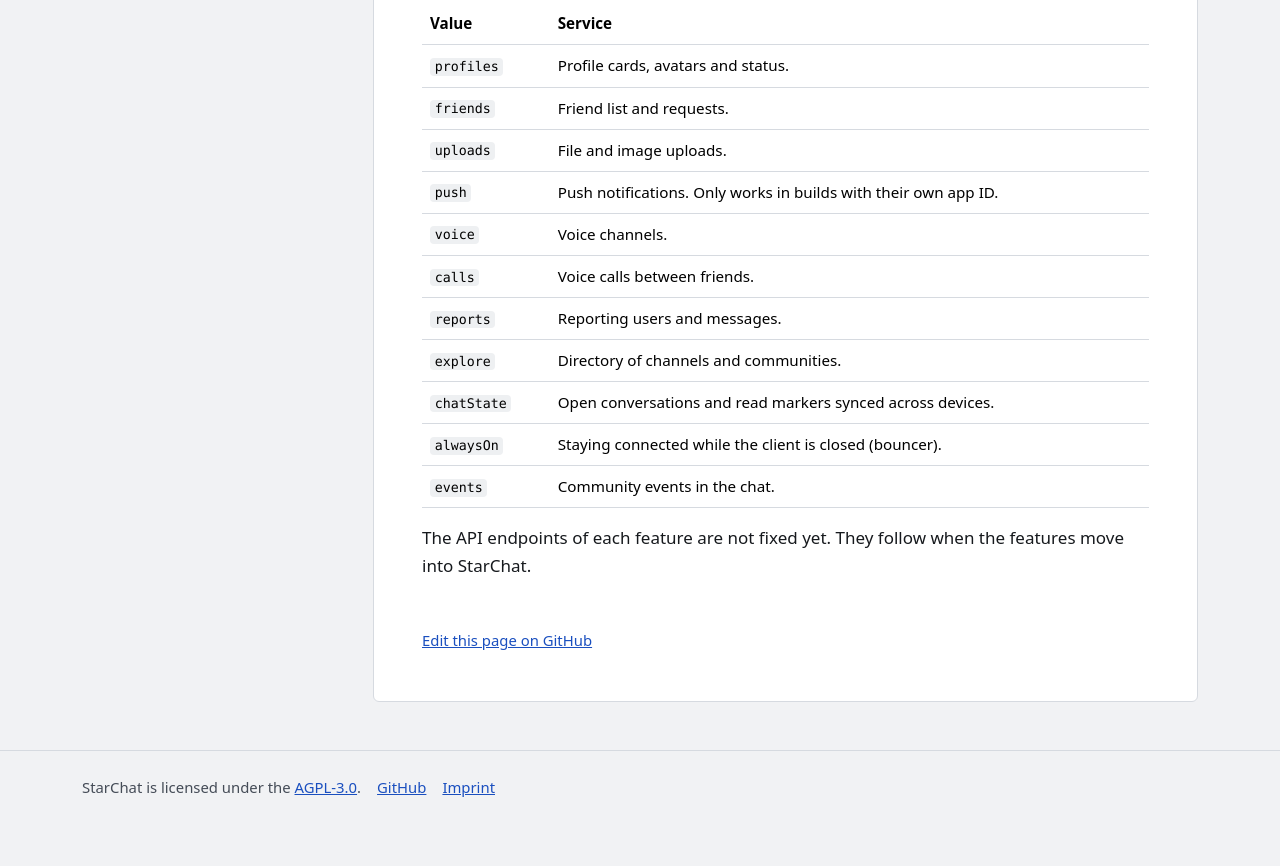
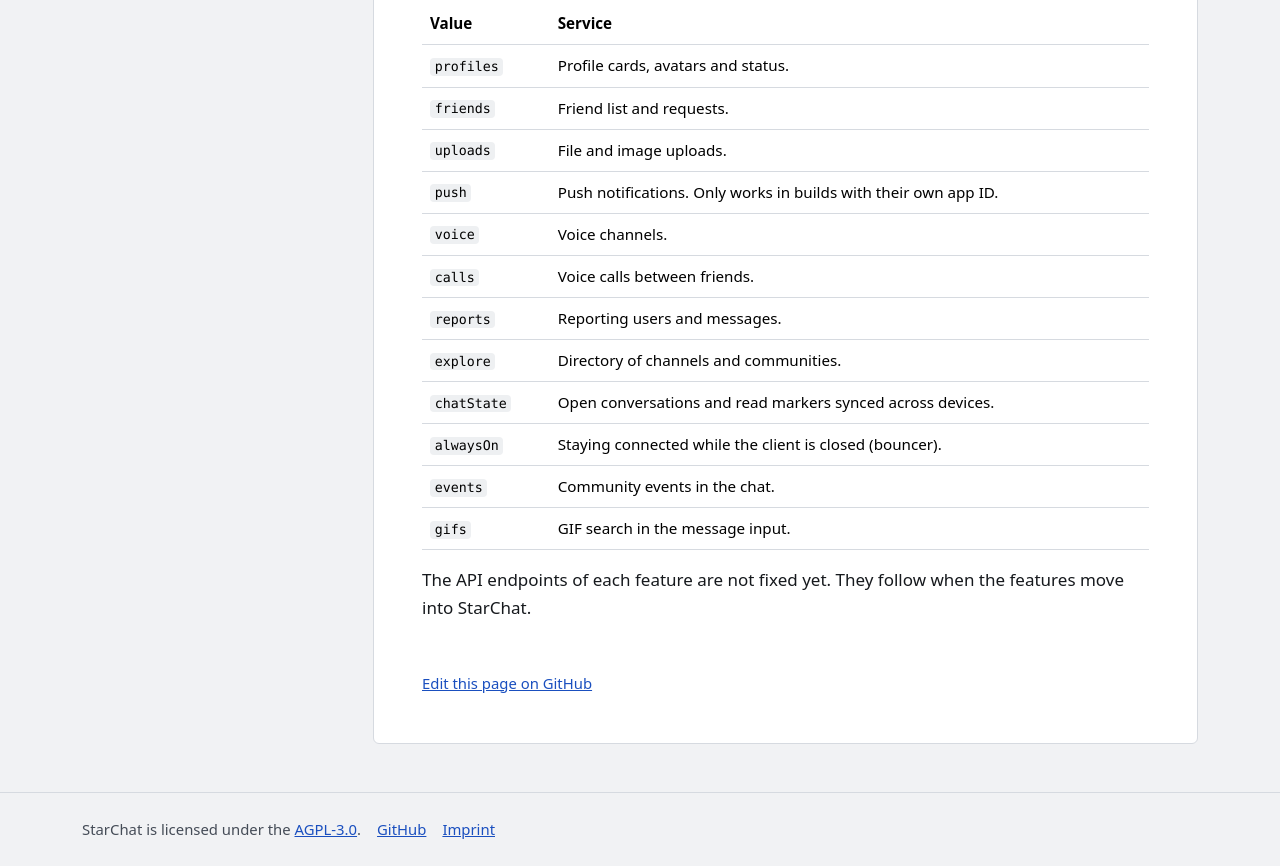
Before and after one commit to starchat-irc/getstarchat.net, a plain HTML site: page docs/discovery.html in a window 1280 px wide. Shown: the part 2112-2978 px from the top of the page. Before the commit the page ends 2935 px from the top, so only its background shows below. Drawn offline with Linux system fonts and the light colour scheme.

Commit message:
Add gifs to service discovery.

```diff
--- a/docs/discovery.html
+++ b/docs/discovery.html
@@ -191,6 +191,10 @@
 <td><code>events</code></td>
 <td>Community events in the chat.</td>
 </tr>
+<tr>
+<td><code>gifs</code></td>
+<td>GIF search in the message input.</td>
+</tr>
 </tbody></table></div>
 <p>The API endpoints of each feature are not fixed yet. They follow when the features move into StarChat.</p>
 
--- a/docs/discovery.schema.json
+++ b/docs/discovery.schema.json
@@ -20,7 +20,7 @@
             "type": "array",
             "uniqueItems": true,
             "items": {
-                "enum": ["profiles", "friends", "uploads", "push", "voice", "calls", "reports", "explore", "chatState", "alwaysOn", "events"]
+                "enum": ["profiles", "friends", "uploads", "push", "voice", "calls", "reports", "explore", "chatState", "alwaysOn", "events", "gifs"]
             }
         },
         "branding": {
```
